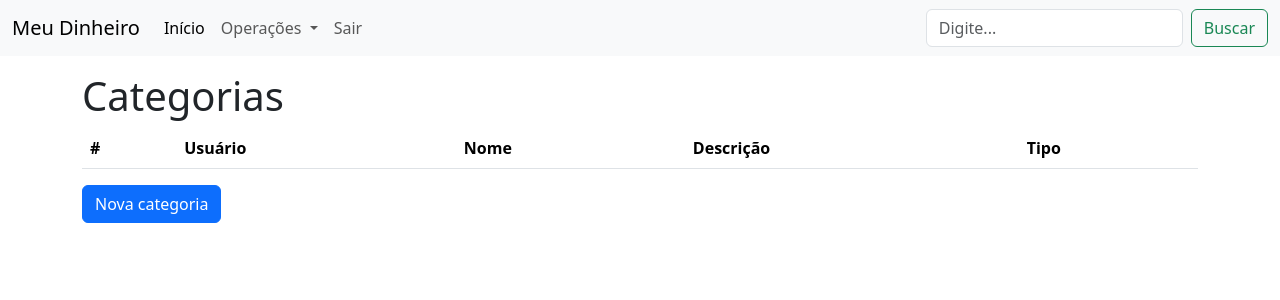
After one commit to AmanNayran/meuDinheiro, a Django app: page /lista_categorias/ in a window 1280 px wide. The commit adds this page. Shown: the top 300 px of the page. Run offline with Django 4.2, Linux system fonts and the light colour scheme; the visitor is signed in with stand-in values (Sample User, id 1); data that the repository does not hold is empty; some libraries are stand-ins or nearby versions.

Commit message:
Up Categorias

```diff
--- a/apps/financas/urls.py
+++ b/apps/financas/urls.py
@@ -5,5 +5,7 @@ app_name = 'financas'
 from . import views
 
 urlpatterns = [
+    path('nova_categoria/', views.nova_categoria, name='nova_categoria'),
+    path('lista_categorias/', views.lista_categorias, name='lista_categorias'),
     path('', views.principal, name='principal')
 ]
--- a/apps/financas/views.py
+++ b/apps/financas/views.py
@@ -1,7 +1,11 @@
+from django.contrib import messages
 from multiprocessing import context
 from re import template
-from django.shortcuts import render
+from django.shortcuts import redirect, render
 from django.contrib.auth.decorators import login_required
+
+from .forms import CategoriaForm
+from .models import Categoria
 
 # Create your views here.
 
@@ -10,3 +14,27 @@ def principal(request):
     template_name = 'financas/principal.html'
     context = {}
     return render(request, template_name, context)
+
+def nova_categoria(request):
+    template_name = 'financas/nova_categoria.html'
+    context = {}
+    if request.method == 'POST':
+        form = CategoriaForm(request.POST)
+        if form.is_valid():
+            cat_form = form.save(commit=False)
+            cat_form.usuario = request.user
+            cat_form.save()
+            messages.success(request, 'Categoria adicionada com sucesso.')
+            return redirect('financas:lista_categorias')
+    else:
+        form = CategoriaForm()
+    context['form'] = form
+    return render(request, template_name, context)
+
+def lista_categorias(request):
+    template_name = 'financas/lista_categorias.html'
+    categorias = Categoria.objects.filter(usuario=request.user)
+    context = {
+        'categorias': categorias
+    }
+    return render(request, template_name, context)
--- a/templates/base.html
+++ b/templates/base.html
@@ -30,7 +30,7 @@
                   Operações
                 </a>
                 <ul class="dropdown-menu" aria-labelledby="navbarDropdown">
-                  <li><a class="dropdown-item" href="#">Categorias</a></li>
+                  <li><a class="dropdown-item" href="{% url 'financas:lista_categorias' %}">Categorias</a></li>
                   <li><a class="dropdown-item" href="#">Receitas</a></li>
                   <li><a class="dropdown-item" href="#">Despesas</a></li>
                   <li><hr class="dropdown-divider"></li>
--- /dev/null
+++ b/templates/financas/lista_categorias.html
@@ -0,0 +1,41 @@
+{% extends 'base.html' %}
+
+{% block title %}
+    Categorias | {{ block.super }}
+{% endblock title %}
+
+{% block body %}
+
+    <div class='container'>
+        <div class='row justify-content-center mt-3'>
+            <div class='col'>
+                <h1>Categorias</h1>
+                <table class="table table-hover">
+                    <thead>
+                        <tr>
+                        <th scope="col">#</th>
+                        <th scope="col">Usuário</th>
+                        <th scope="col">Nome</th>
+                        <th scope="col">Descrição</th>
+                        <th scope="col">Tipo</th>
+                        </tr>
+                    </thead>
+                    <tbody>
+                        {% for categoria in categorias %}
+                            <tr>
+                                <th scope="row">{{ categoria.id }}</th>
+                                <td>{{ categoria.usuario }}</td>
+                                <td>{{ categoria.nome }}</td>
+                                <td>{{ categoria.descricao }}</td>
+                                <td>{{ categoria.tipo }}</td>
+                            </tr>
+                        {% endfor %}
+                    </tbody>
+                </table>
+                <a href="{% url 'financas:nova_categoria' %}" class="btn btn-primary">Nova categoria</a>
+            </div>
+        </div>
+    </div>
+
+
+{% endblock body %}
--- a/templates/financas/principal.html
+++ b/templates/financas/principal.html
@@ -5,8 +5,10 @@
 {% block body %}
 <div class='container'>
     {% include 'blocos/mensagens.html' %}
-    <div class='row'>
-        <h1> Aqui jas o principal </h1>
+    <div class='row justify-content-center mt-3'>
+        <div class='col-8'>
+            <h1> Aqui jas o principal </h1>
+        </div>
     </div>
 </div>
 
--- a/templates/usuarios/usuario_login.html
+++ b/templates/usuarios/usuario_login.html
@@ -21,7 +21,7 @@
                         <label for="{{ form.senha.id_for_label }}">{{form.senha.label}}</label>
                         {% render_field form.senha class='form-control' placeholder='Sua senha' %}
                     </div>
-                    <button type='submit' class='btn btn-primary'>Entrar</button>
+                    <button type='submit' class='btn btn-success'>Entrar</button> <a href="{% url 'usuarios:novo_usuario' %}" class="btn btn-secondary">Cadastrar</a>
                 </form>
             </div>
         </div>
```
Also changed, not shown: apps/financas/forms.py (added, +9 -0 lines), templates/blocos/mensagens.html (+18 -1 lines), templates/financas/nova_categoria.html (added, +36 -0 lines).
